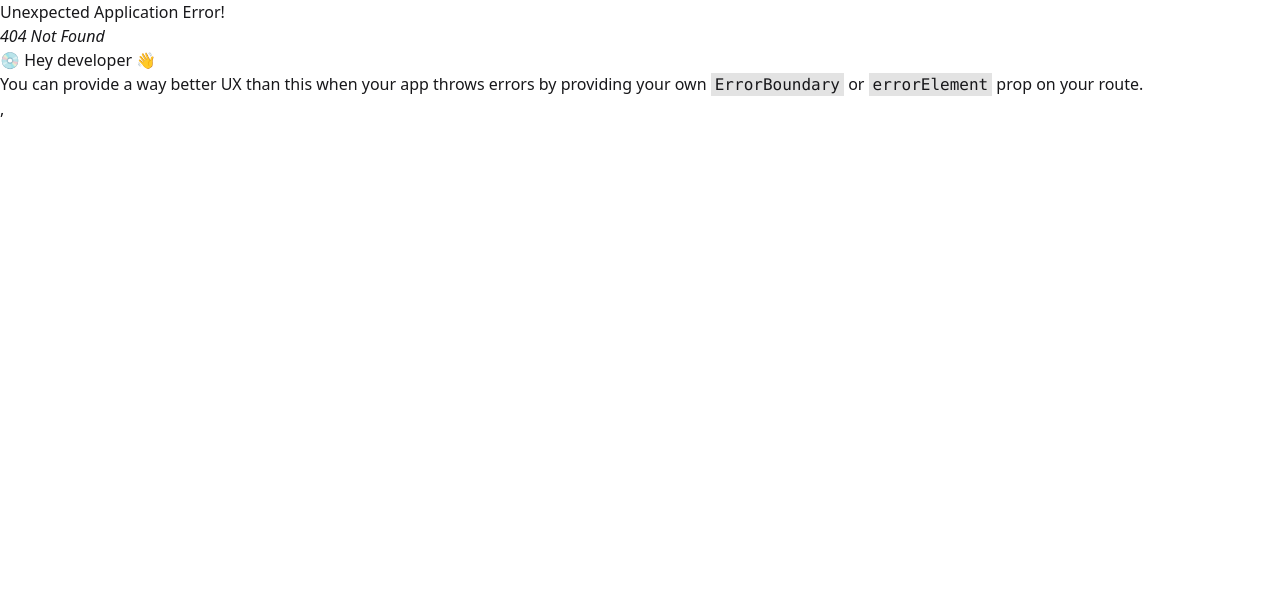
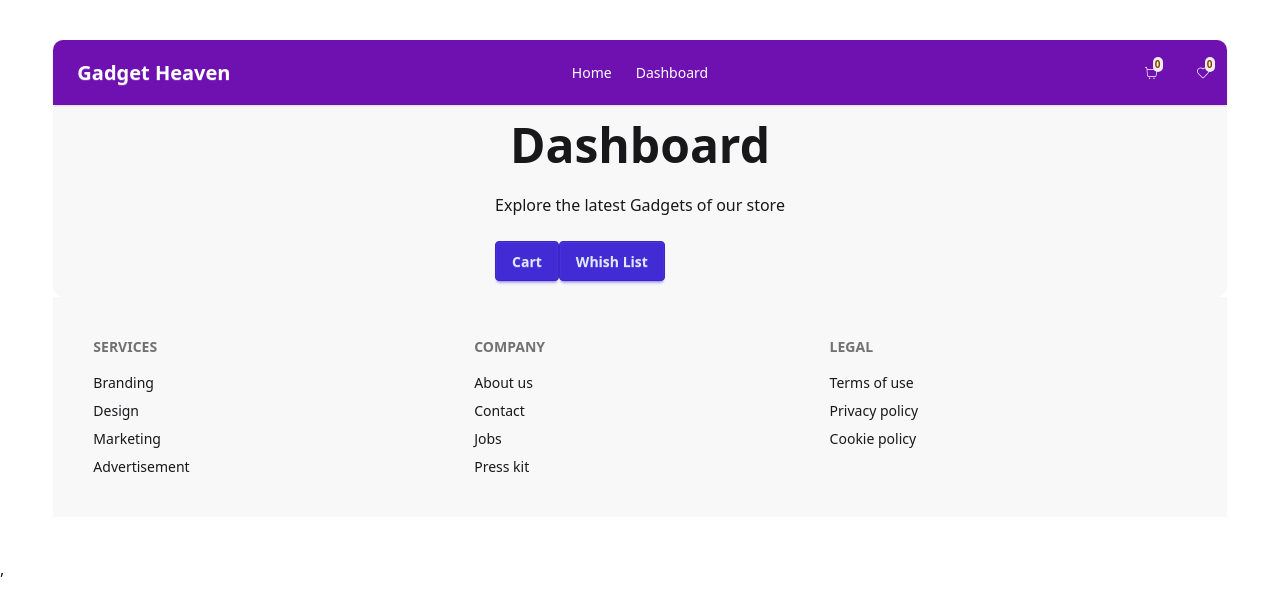
Before and after one commit to Mehedi-maaztech/Gadget-hub, a React (Vite) app: page /dashboard in a window 1280 px wide. Before the commit this address had no page. Shown: the top 616 px of the page. Built offline with nearby package versions, Linux system fonts and the light colour scheme.

Commit message:
made add to cart and whish list

```diff
--- a/public/accesoriesData.json
+++ b/public/accesoriesData.json
@@ -2,7 +2,7 @@
   {
     "product_id": "sp001",
     "product_title": "Galaxy S21",
-    "product_image": "https://example.com/images/galaxy-s21.jpg",
+    "product_image": "https://i.ibb.co.com/B23w2PY6/Samsung-Galaxy-S21-with-AMOLED-display-and-triple-camera.jpg",
     "category": "Smartphones",
     "price": 799,
     "description": "Samsung Galaxy S21 with AMOLED display and triple camera.",
@@ -13,7 +13,7 @@
   {
     "product_id": "sp002",
     "product_title": "iPhone 14",
-    "product_image": "https://example.com/images/iphone14.jpg",
+    "product_image": "https://i.ibb.co.com/j9BFc2F5/Apple-i-Phone-14-with-A15-Bionic-chip-and-dual-camera-system.jpg",
     "category": "Smartphones",
     "price": 899,
     "description": "Apple iPhone 14 with A15 Bionic chip and dual-camera system.",
@@ -24,7 +24,7 @@
   {
     "product_id": "sp003",
     "product_title": "OnePlus 11",
-    "product_image": "https://example.com/images/oneplus11.jpg",
+    "product_image": "https://i.ibb.co.com/ymnTKKyk/One-Plus-11-with-Snapdragon-8-Gen-2-and-fast-charging.jpg",
     "category": "Smartphones",
     "price": 729,
     "description": "OnePlus 11 with Snapdragon 8 Gen 2 and fast charging.",
@@ -35,7 +35,7 @@
   {
     "product_id": "sp004",
     "product_title": "Google Pixel 7",
-    "product_image": "https://example.com/images/pixel7.jpg",
+    "product_image": "https://i.ibb.co.com/gLNgjDnP/Pixel-7-with-Google-s-Tensor-chip-and-excellent-camera.jpg",
     "category": "Smartphones",
     "price": 699,
     "description": "Pixel 7 with Google's Tensor chip and excellent camera.",
@@ -46,7 +46,7 @@
   {
     "product_id": "sp005",
     "product_title": "Xiaomi 13",
-    "product_image": "https://example.com/images/xiaomi13.jpg",
+    "product_image": "https://i.ibb.co.com/N6x1Vx5X/Xiaomi-13-with-Leica-optics-and-flagship-specs.jpg",
     "category": "Smartphones",
     "price": 599,
     "description": "Xiaomi 13 with Leica optics and flagship specs.",
@@ -57,7 +57,7 @@
   {
     "product_id": "sp006",
     "product_title": "Sony Xperia 5 IV",
-    "product_image": "https://example.com/images/xperia5.jpg",
+    "product_image": "https://i.ibb.co.com/qLvJLMYG/Sony-Xperia-with-excellent-camera-and-compact-design.jpg",
     "category": "Smartphones",
     "price": 999,
     "description": "Sony Xperia with excellent camera and compact design.",
@@ -68,7 +68,7 @@
   {
     "product_id": "lp001",
     "product_title": "MacBook Air M2",
-    "product_image": "https://example.com/images/macbook-air.jpg",
+    "product_image": "https://i.ibb.co.com/846fpc8M/Apple-Mac-Book-Air-with-M2-chip-and-lightweight-design.jpg",
     "category": "Laptops",
     "price": 1099,
     "description": "Apple MacBook Air with M2 chip and lightweight design.",
@@ -79,7 +79,7 @@
   {
     "product_id": "lp002",
     "product_title": "Dell XPS 13",
-    "product_image": "https://example.com/images/dell-xps.jpg",
+    "product_image": "https://i.ibb.co.com/wrM3LkLb/Dell-XPS-13-with-Infinity-Edge-display-and-Intel-i7-CPU.webp",
     "category": "Laptops",
     "price": 999,
     "description": "Dell XPS 13 with InfinityEdge display and Intel i7 CPU.",
@@ -90,7 +90,7 @@
   {
     "product_id": "lp003",
     "product_title": "HP Spectre x360",
-    "product_image": "https://example.com/images/hp-spectre.jpg",
+    "product_image": "https://i.ibb.co.com/Fb61zDbw/HP-Spectre-x360-with-touchscreen-and-2-in-1-design.jpg",
     "category": "Laptops",
     "price": 1199,
     "description": "HP Spectre x360 with touchscreen and 2-in-1 design.",
@@ -101,7 +101,7 @@
   {
     "product_id": "lp004",
     "product_title": "Lenovo Yoga 9i",
-    "product_image": "https://example.com/images/yoga9i.jpg",
+    "product_image": "https://i.ibb.co.com/W4pdfX3m/Lenovo-Yoga-9i-with-2-in-1-functionality-and-stylus.webp",
     "category": "Laptops",
     "price": 1050,
     "description": "Lenovo Yoga 9i with 2-in-1 functionality and stylus.",
@@ -112,7 +112,7 @@
   {
     "product_id": "lp005",
     "product_title": "Asus ROG Zephyrus G14",
-    "product_image": "https://example.com/images/rog-g14.jpg",
+    "product_image": "https://i.ibb.co.com/qYbcmhwg/Gaming-laptop-with-Ryzen-9-CPU-and-RTX-4060-GPU.jpg",
     "category": "Laptops",
     "price": 1499,
     "description": "Gaming laptop with Ryzen 9 CPU and RTX 4060 GPU.",
@@ -123,7 +123,7 @@
   {
     "product_id": "sw001",
     "product_title": "Apple Watch Series 8",
-    "product_image": "https://example.com/images/apple-watch.jpg",
+    "product_image": "https://i.ibb.co.com/PzgGGY7N/Apple-Watch-with-health-tracking-and-ECG-app.jpg",
     "category": "Smartwatches",
     "price": 399,
     "description": "Apple Watch with health tracking and ECG app.",
@@ -134,7 +134,7 @@
   {
     "product_id": "sw002",
     "product_title": "Samsung Galaxy Watch 6",
-    "product_image": "https://example.com/images/galaxy-watch.jpg",
+    "product_image": "https://i.ibb.co.com/Cs80sCmL/Samsung-Galaxy-Watch-with-advanced-fitness-tracking.jpg",
     "category": "Smartwatches",
     "price": 349,
     "description": "Samsung Galaxy Watch with advanced fitness tracking.",
@@ -145,7 +145,7 @@
   {
     "product_id": "sw003",
     "product_title": "Garmin Venu 2",
-    "product_image": "https://example.com/images/garmin-venu2.jpg",
+    "product_image": "https://i.ibb.co.com/qYrdBNmd/Garmin-smartwatch-with-GPS-and-health-metrics.jpg",
     "category": "Smartwatches",
     "price": 449,
     "description": "Garmin smartwatch with GPS and health metrics.",
@@ -156,7 +156,7 @@
   {
     "product_id": "sw004",
     "product_title": "Fitbit Versa 4",
-    "product_image": "https://example.com/images/fitbit-versa4.jpg",
+    "product_image": "https://i.ibb.co.com/qM8WXDBt/Fitbit-Versa-4-with-fitness-tracking-and-sleep-monitoring.jpg",
     "category": "Smartwatches",
     "price": 299,
     "description": "Fitbit Versa 4 with fitness tracking and sleep monitoring.",
--- a/src/components/Accesories/Accesories.jsx
+++ b/src/components/Accesories/Accesories.jsx
@@ -1,15 +1,15 @@
 
 import { useLoaderData } from "react-router";
+import Accesory from "../Accesory/Accesory";
 
 const Accesories = () => {
     const allItems = useLoaderData();
     const categories = [...new Set(allItems.map(item => item.category))];
 
-    console.log(categories);
     return (
         <div>
             <h1 className="text-5xl text-center font-bold">Explore Cutting-Edge Gadgets</h1>
-            <div className="flex">
+            <div className="flex py-10">
                 <div className="categories flex flex-col w-4/12">
                     {
                         categories.map((item, idx) =>
@@ -18,9 +18,9 @@ const Accesories = () => {
                         )
                     }
                 </div>
-                <div className="categories-items w-8/12">
+                <div className="categories-items w-8/12 grid lg:grid-cols-3 md:grid-cols-2 sm:grid-cols-1">
                     {
-                        allItems.length
+                        allItems.map(item => <Accesory key={item.product_id} item={item}></Accesory>)
                     }
                 </div>
             </div>
--- /dev/null
+++ b/src/components/Accesory/Accesory.jsx
@@ -0,0 +1,26 @@
+import { Link } from "react-router";
+
+const Accesory = ({ item }) => {
+    const {product_id, product_image, product_title, price } = item;
+    return (
+        <Link to={`accesory/${product_id}`}>
+            <div className="card bg-base-100 shadow-xl m-5">
+                <figure>
+                    <img
+                        src={product_image}
+                        alt="Shoes"
+                        className="w-65 rounded-2xl h-52" />
+                </figure>
+                <div className="card-body">
+                    <h2 className="card-title">{product_title}</h2>
+                    <p>${price}</p>
+                    <div className="card-actions">
+                        <button className="btn btn-primary">View Details</button>
+                    </div>
+                </div>
+            </div>
+        </Link>
+    );
+};
+
+export default Accesory;
--- /dev/null
+++ b/src/components/AccesoryDetails/AccesoryDetails.jsx
@@ -0,0 +1,63 @@
+import { useLoaderData, useNavigate, useParams } from "react-router";
+import { CiStar } from "react-icons/ci";
+import { useContext } from "react";
+import { AddToCartContext, AddToWishList } from "../Root/Root";
+
+const AccesoryDetails = () => {
+    const itemData = useLoaderData();
+    const { product_id } = useParams();
+    const [cart, setCart] = useContext(AddToCartContext);
+    const [wishlist, setWishlist] = useContext(AddToWishList);
+
+    const productDetails = itemData.find(item => item.product_id === product_id)
+
+    const { product_title, product_image, price, description, specification, availability, rating } = productDetails;
+
+    const navigate = useNavigate();
+
+    const handleGoBack = () => {
+        navigate(-1);
+    }
+
+    const handleAddToCart = (productDetails) => {
+        setCart([...cart, productDetails]);
+        console.log(cart)
+    }
+    const handleAddToWishlist = (productDetails) => {
+        setWishlist([...wishlist, productDetails])
+        console.log(wishlist);
+    }
+    return (
+
+        <div>
+            <div className="card lg:card-side bg-base-100 shadow-sm">
+                <figure>
+                    <img
+                        src={product_image}
+                        alt="Album" />
+                </figure>
+                <div className="card-body">
+                    <h2 className="card-title">{product_title}</h2>
+                    <p>{price}</p>
+                    <button>{availability}</button>
+                    <p>{description}</p>
+                    <p className="font-bold">Specification : </p>
+                    <ol>
+                        {
+                            specification.map((spec, idx) => <li key={idx}>{spec}</li>)
+                        }
+                    </ol>
+                    <p className="font-bold">Ratings : </p>
+                    <p className="flex items-center text-1xl">{rating} <CiStar /></p>
+                    <div className="card-actions">
+                        <button className="btn btn-primary" onClick={() => handleAddToCart(productDetails)}>Add to cart</button>
+                        <button className="btn btn-white" onClick={() => handleAddToWishlist(productDetails)}>Wish List</button>
+                    </div>
+                </div>
+            </div>
+            <button className="btn btn-info my-10" onClick={handleGoBack}>Go back</button>
+        </div>
+    );
+};
+
+export default AccesoryDetails;
--- a/src/components/Banner/Banner.jsx
+++ b/src/components/Banner/Banner.jsx
@@ -3,7 +3,7 @@ import bannerImg from '../../assets/banner.jpg';
 const Banner = () => {
     return (
         <div>
-            <div className="hero bg-purple-800 min-h-[60vh] text-white">
+            <div className="hero bg-purple-800 min-h-[65vh] text-white">
                 <div className="text-center relative">
                     <div className="flex flex-col items-center">
                         <h1 className="text-5xl font-bold">Upgrade Your Tech Accesorize With gadget Heaven</h1>
@@ -12,7 +12,7 @@ const Banner = () => {
                             quasi. In deleniti eaque aut repudiandae et a id nisi.
                         </p>
                         <button className="btn btn-white">Shop Now</button>
-                        <div className="card glass-card rounded-3xl w-[700px] absolute top-50">
+                        <div className="card glass-card rounded-3xl md:w-[700px] sm:w-[400px] md:absolute sm:static sm:my-10 md:top-50">
                             <figure className='w-11/12 mx-auto py-5'>
                                 <img
                                     src={bannerImg}
--- /dev/null
+++ b/src/components/Dashboard/Dashboard.jsx
@@ -0,0 +1,23 @@
+
+const Dashboard = () => {
+    return (
+        <div>
+            <div className="hero bg-base-200">
+                <div className="hero-content text-center">
+                    <div className="max-w-md">
+                        <h1 className="text-5xl font-bold"> Dashboard </h1>
+                        <p className="py-6">
+                            Explore the latest Gadgets of our store
+                        </p>
+                        <div className="flex">
+                            <button className="btn btn-primary">Cart</button>
+                            <button className="btn btn-primary">Whish List</button>
+                        </div>
+                    </div>
+                </div>
+            </div>
+        </div>
+    );
+};
+
+export default Dashboard;
--- /dev/null
+++ b/src/components/ErrorPage/ErrorPage.jsx
@@ -0,0 +1,16 @@
+import { useRouteError } from "react-router";
+
+const ErrorPage = () => {
+    const err = useRouteError();
+    console.log(err)
+    return (
+        <div className="flex justify-center items-center h-[98vh]">
+            <div className="text-center">
+                <h2 className="text-7xl">{err.status}</h2>
+                <p className="font-extrabold">{err.statusText}</p>
+            </div>
+        </div>
+    );
+};
+
+export default ErrorPage;
--- a/src/components/Navbar/Navbar.jsx
+++ b/src/components/Navbar/Navbar.jsx
@@ -3,12 +3,13 @@ import './Navbar.css'
 import { CiShoppingCart } from "react-icons/ci";
 import { CiHeart } from "react-icons/ci";
 
-const Navbar = () => {
+const Navbar = ({cart, wishlist}) => {
 
     const links = <>
         <li><NavLink to='/'>Home</NavLink></li>
-        <li><NavLink>Dashboard</NavLink></li>
+        <li><NavLink to="/dashboard">Dashboard</NavLink></li>
     </>
+    //console.log(cart.lenght)
     return (
         <div>
             <div className="navbar bg-purple-800 shadow-sm text-white">
@@ -19,7 +20,7 @@ const Navbar = () => {
                         </div>
                         <ul
                             tabIndex={0}
-                            className="menu menu-sm dropdown-content bg-base-100 rounded-box z-1 mt-3 w-52 p-2 shadow">
+                            className="menu menu-sm dropdown-content bg-base-100 text-black hover rounded-box z-1 top-15 mt-3 w-52 p-2 shadow">
                                 {links}
                         </ul>
                     </div>
@@ -31,8 +32,12 @@ const Navbar = () => {
                     </ul>
                 </div>
                 <div className="navbar-end gap-5">
-                    <span className='bg-base-300 text-black p-2 rounded-full'><CiShoppingCart/></span>
-                    <span className='bg-base-300 text-black p-2 rounded-full'><CiHeart /></span>
+                    <span className='text-white font-bold p-2 relative'>
+                       <span className='absolute top-0 right-1 text-amber-800 bg-base-300 w-[10px] rounded-full text-[10px] text-center'>{cart.length}</span>
+                    <CiShoppingCart/></span>
+                    <span className='text-white font-bold p-2 relative'>
+                            <span className='absolute top-0 right-1 text-amber-800 bg-base-300 w-[10px] rounded-full text-[10px] text-center'>{wishlist.length}</span>
+                        <CiHeart /></span>
                 </div>
             </div>
         </div>
--- a/src/components/Root/Root.jsx
+++ b/src/components/Root/Root.jsx
@@ -1,15 +1,29 @@
 import { Outlet } from "react-router";
 import Footer from "../Footer/Footer";
 import Navbar from "../Navbar/Navbar";
+import { useState } from "react";
+import { createContext } from "react";
+
+// eslint-disable-next-line react-refresh/only-export-components
+export const AddToCartContext = createContext();
+// eslint-disable-next-line react-refresh/only-export-components
+export const AddToWishList = createContext();
 
 const Root = () => {
+    const [cart, setCart] = useState([]);
+    const [wishlist, setWishlist] = useState([]);
+
     return (
         <div className="w-11/12 mx-auto py-10">
-            <Navbar></Navbar>
-            <div>
-                <Outlet></Outlet>
-            </div>
-            <Footer></Footer>
+            <AddToWishList.Provider value={[wishlist, setWishlist]}>
+                <AddToCartContext.Provider value={[cart, setCart]}>
+                    <Navbar cart={cart} wishlist={wishlist}></Navbar>
+                    <div>
+                        <Outlet></Outlet>
+                    </div>
+                    <Footer></Footer>
+                </AddToCartContext.Provider>
+            </AddToWishList.Provider>
         </div>
     );
 };
--- a/src/main.jsx
+++ b/src/main.jsx
@@ -9,16 +9,29 @@ import {
 } from "react-router";
 import Root from './components/Root/Root.jsx';
 import Home from './components/Home/Home.jsx';
+import AccesoryDetails from './components/AccesoryDetails/AccesoryDetails.jsx';
+import ErrorPage from './components/ErrorPage/ErrorPage.jsx';
+import Dashboard from './components/Dashboard/Dashboard.jsx';
 
 const router = createBrowserRouter([
   {
     path:"/",
     element: <Root></Root>,
+    errorElement: <ErrorPage></ErrorPage>,
     children: [
       {
         path: '/',
         element: <Home></Home>,
         loader: () => fetch('/accesoriesData.json')
+      },
+      {
+        path: "/dashboard",
+        element: <Dashboard></Dashboard>
+      },
+      {
+        path: "accesory/:product_id",
+        loader: ()=> fetch('/accesoriesData.json'),
+        element: <AccesoryDetails></AccesoryDetails>
       }
     ]
   }
```
